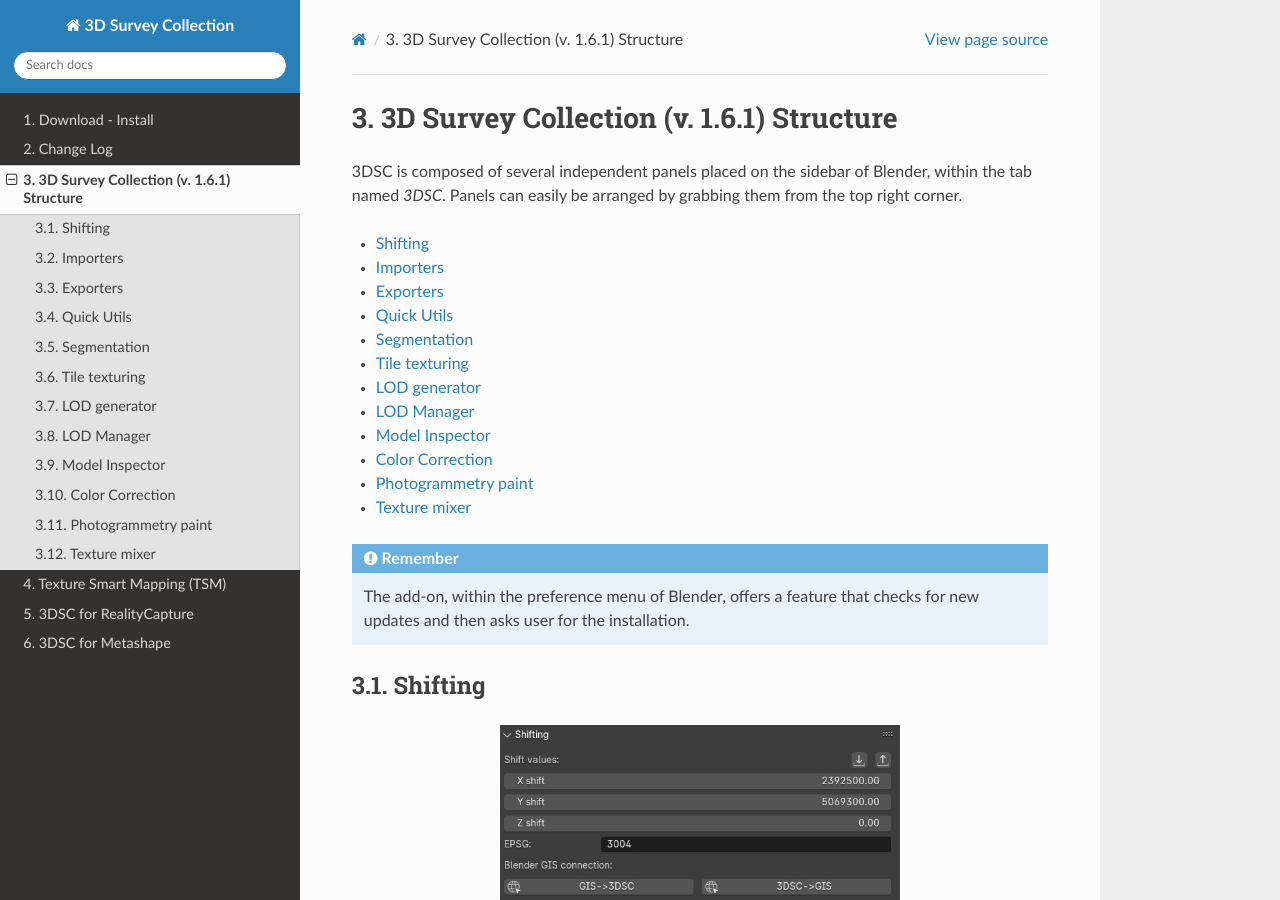
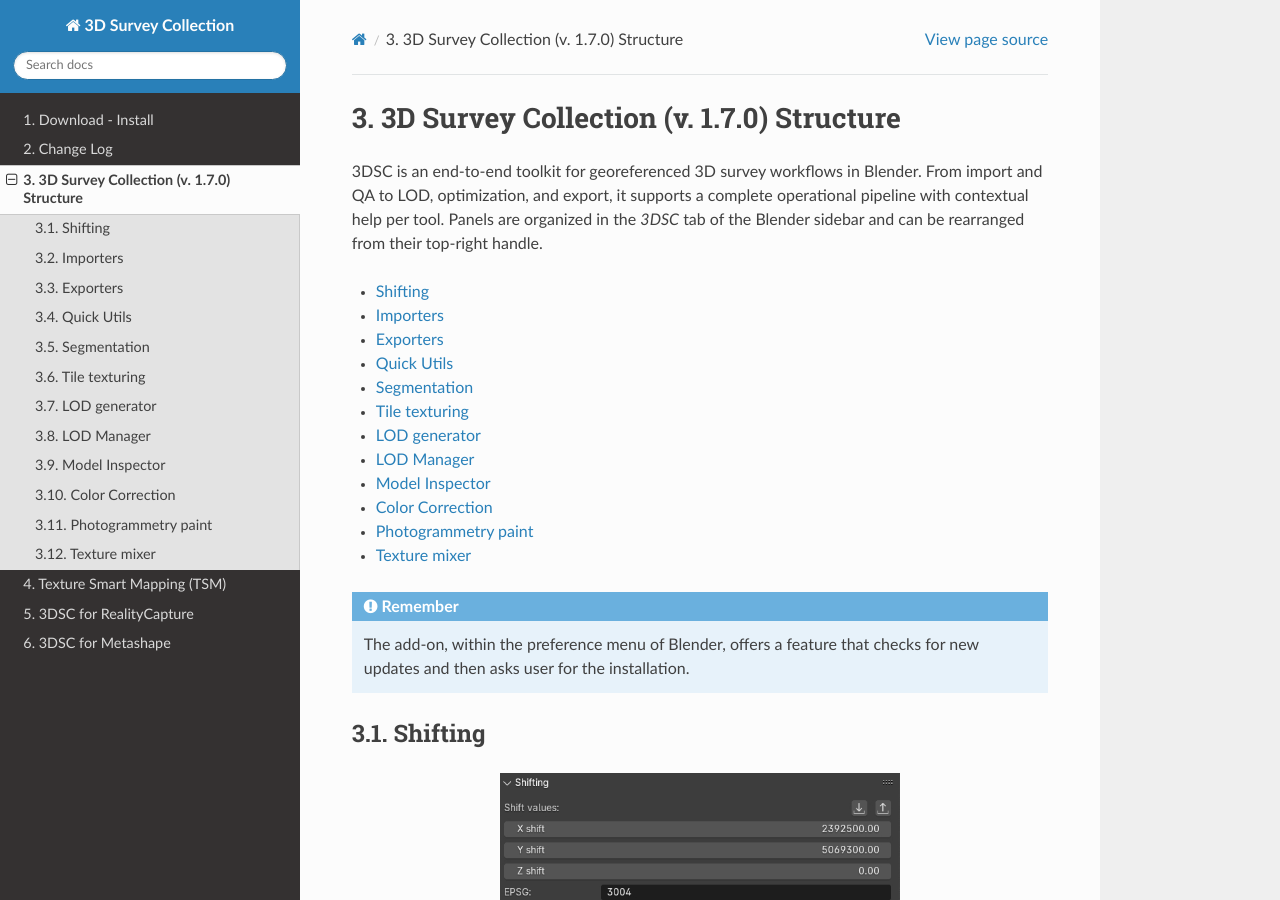
Before and after one commit to zalmoxes-laran/3D-survey-collection-doc, a Sphinx documentation site: the page built from docs/3DSCstructure.rst, in a window 1280 px wide and 900 px high. Built offline with Sphinx 7.4.7 and the Read the Docs theme 3.1.0, drawn with Linux system fonts in a browser that asks for light colours.

Commit message:
Update 3DSCstructure.rst

```diff
--- a/docs/3DSCstructure.rst
+++ b/docs/3DSCstructure.rst
@@ -1,8 +1,9 @@
-3D Survey Collection (v. 1.6.1) Structure
+3D Survey Collection (v. 1.7.0) Structure
 =====================================
 
-3DSC is composed of several independent panels placed on the sidebar of Blender, within the tab named *3DSC*.
-Panels can easily be arranged by grabbing them from the top right corner.
+3DSC is an end-to-end toolkit for georeferenced 3D survey workflows in Blender.
+From import and QA to LOD, optimization, and export, it supports a complete operational pipeline with contextual help per tool.
+Panels are organized in the *3DSC* tab of the Blender sidebar and can be rearranged from their top-right handle.
 
 .. contents::
    :local:
```
